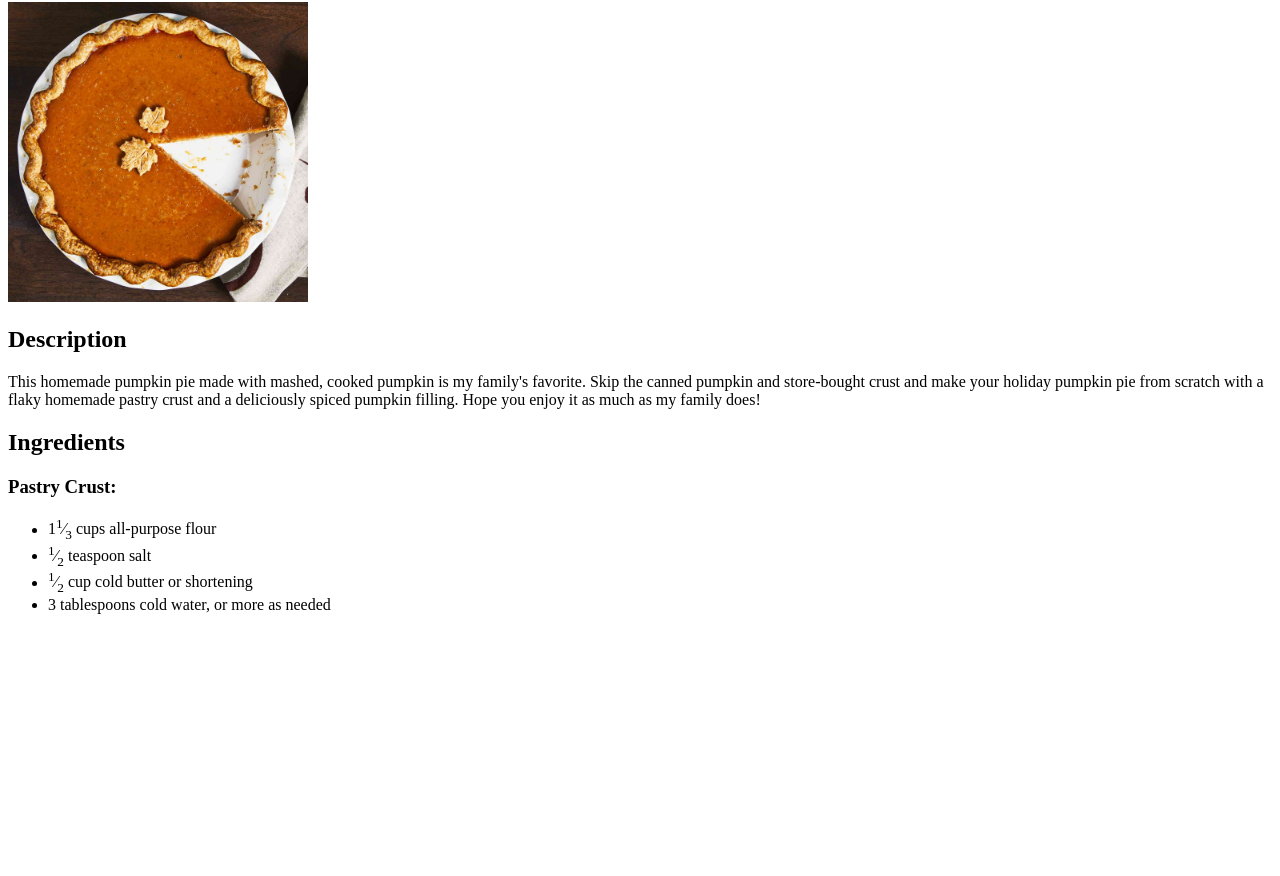
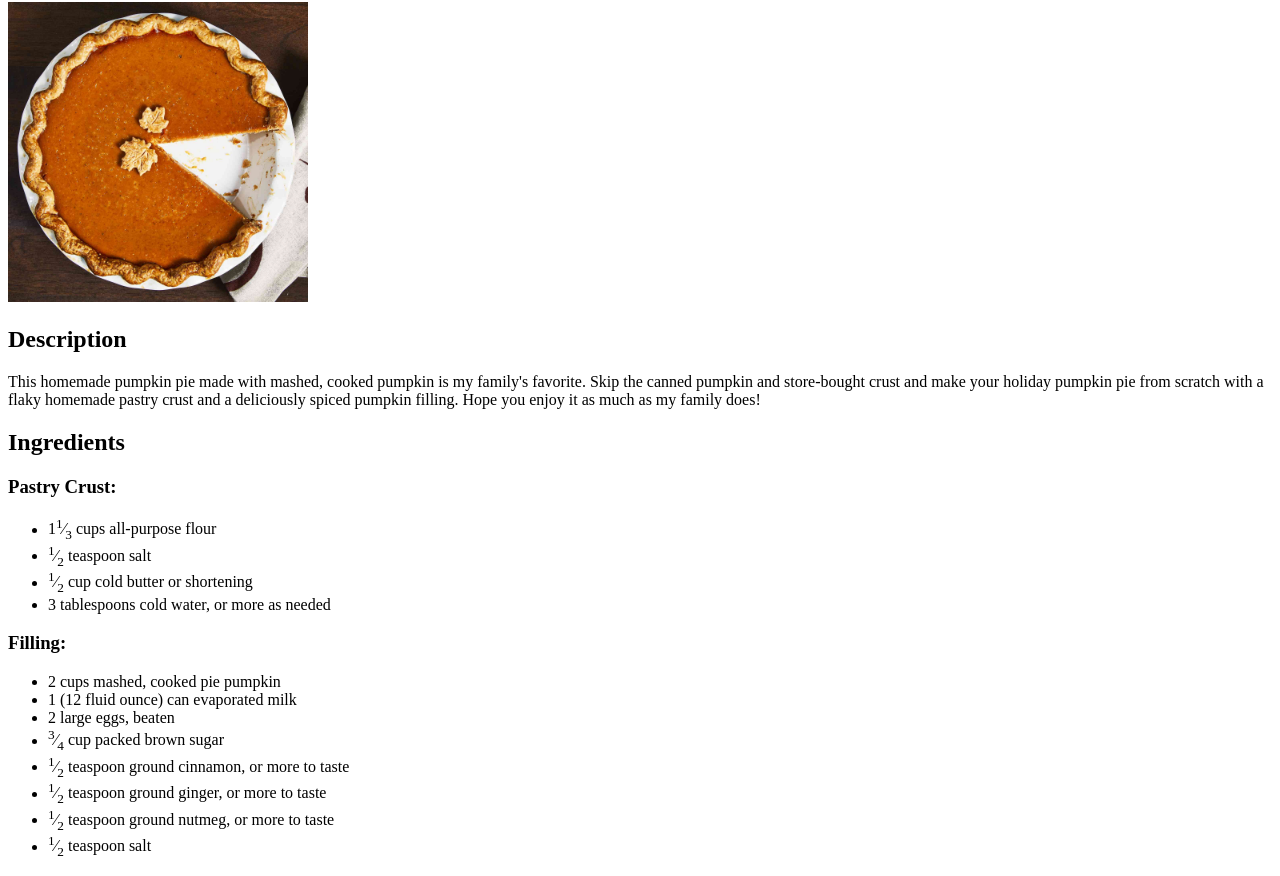
Before and after one commit to PossumThatCodes/odin-recipes, a plain HTML site: page recipes/pumpkin-pie.html in a window 1280 px wide. Shown: the part 78-954 px from the top of the page. Before the commit the page ends 800 px from the top, so only its background shows below. Drawn offline with Linux system fonts and the light colour scheme.

Commit message:
Add filling ingredients list

```diff
--- a/recipes/pumpkin-pie.html
+++ b/recipes/pumpkin-pie.html
@@ -19,5 +19,16 @@
             <li><sup>1</sup>&frasl;<sub>2</sub> cup cold butter or shortening</li>
             <li>3 tablespoons cold water, or more as needed</li>
         </ul>
+        <h3>Filling:</h3>
+        <ul>
+            <li>2 cups mashed, cooked pie pumpkin</li>
+            <li>1 (12 fluid ounce) can evaporated milk</li>
+            <li>2 large eggs, beaten</li>
+            <li><sup>3</sup>&frasl;<sub>4</sub> cup packed brown sugar</li>
+            <li><sup>1</sup>&frasl;<sub>2</sub> teaspoon ground cinnamon, or more to taste</li>
+            <li><sup>1</sup>&frasl;<sub>2</sub> teaspoon ground ginger, or more to taste</li>
+            <li><sup>1</sup>&frasl;<sub>2</sub> teaspoon ground nutmeg, or more to taste</li>
+            <li><sup>1</sup>&frasl;<sub>2</sub> teaspoon salt</li>
+        </ul>
     </body>
 </html>
```
